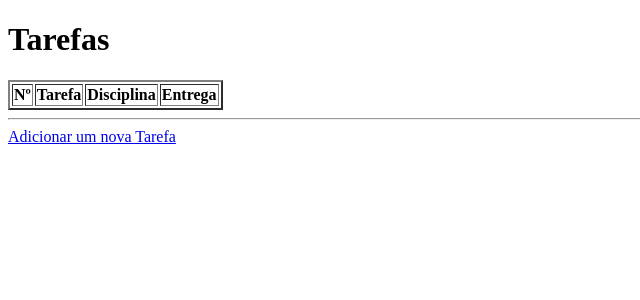
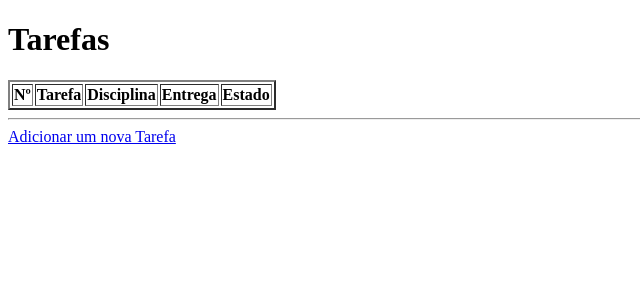
Before and after one commit to 28KIKO28/OOP-Python, a Flask app: page /tarefas in a window 1280 px wide. Shown: the top 300 px of the page, without its empty margins (0-640 px from the left). Run offline with Flask 3, Linux system fonts and the light colour scheme; lists and menus that the app fills with data are empty.

Commit message:
Add files via upload

```diff
--- a/Flask/templates/listatarefas.html
+++ b/Flask/templates/listatarefas.html
@@ -14,6 +14,7 @@
                 <th>Tarefa</th>
                 <th>Disciplina</th>
                 <th>Entrega</th>
+                <th>Estado</th>
             </tr>
         </thead>
         <tbody>
```
